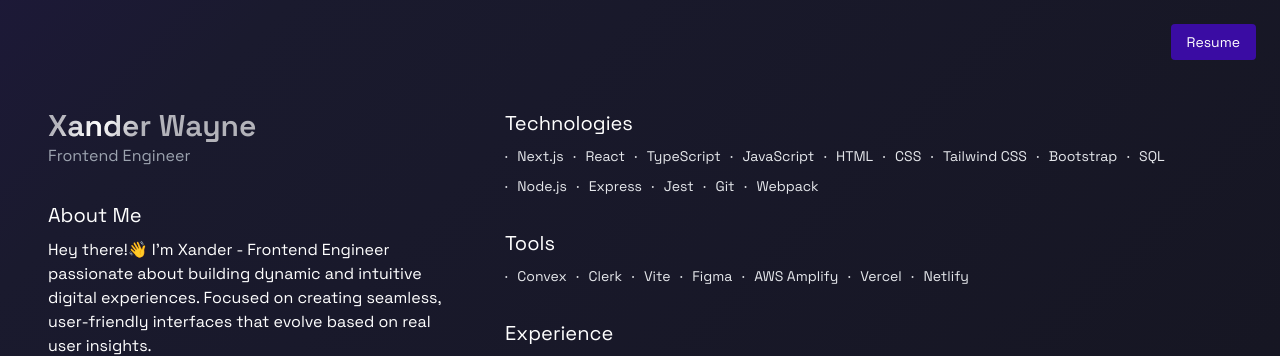
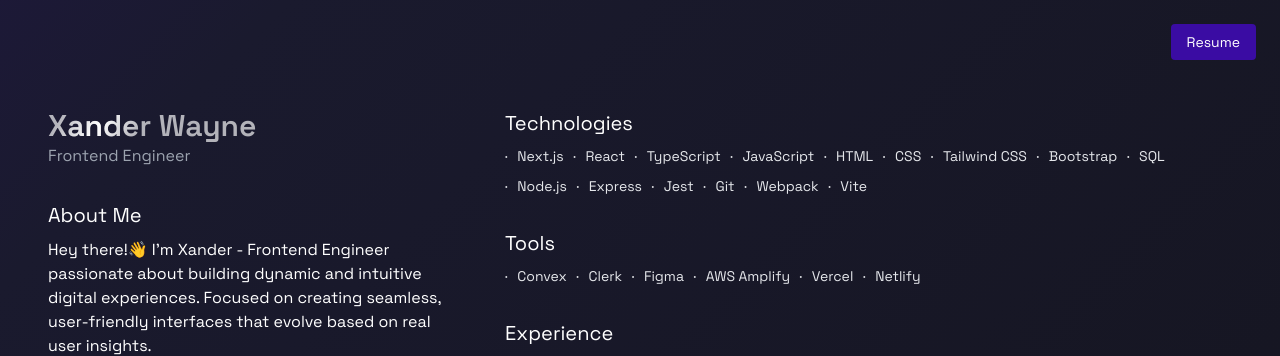
Before and after one commit to xaaug/portfolio-v1, a Next.js app: page / in a window 1280 px wide. Shown: the top 356 px of the page. Built offline with nearby package versions, Linux system fonts and the light colour scheme.

Commit message:
Update the README

```diff
--- a/app/page.tsx
+++ b/app/page.tsx
@@ -38,12 +38,12 @@ const technologies: string[] = [
   "Jest",
   "Git",
   "Webpack",
+  "Vite",
 ];
 
 const tools: string[] = [
   "Convex",
   "Clerk",
-  "Vite",
   "Figma",
   "AWS Amplify",
   "Vercel",
```
Also changed, not shown: 1 other file (tests, documents, lock files or other folders).
